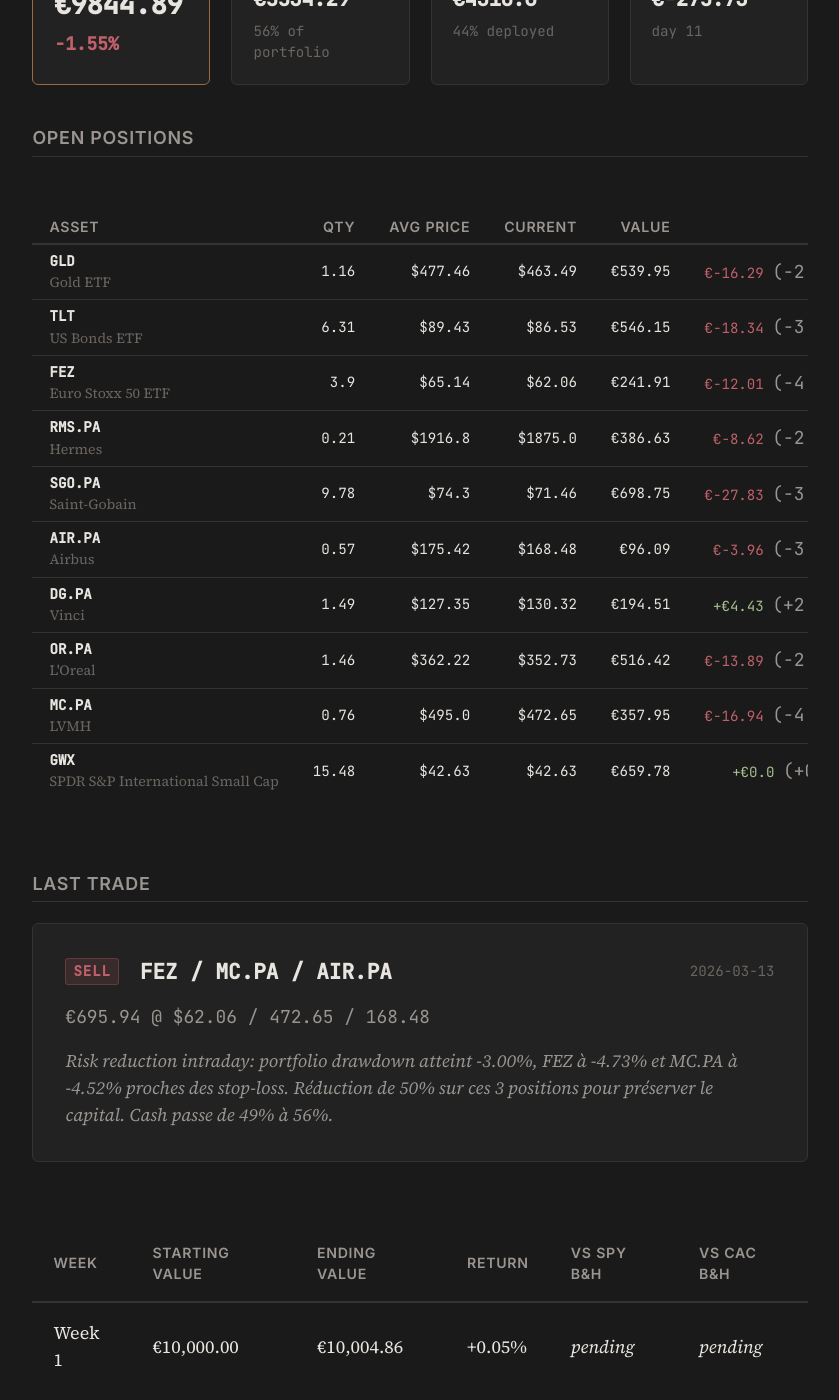
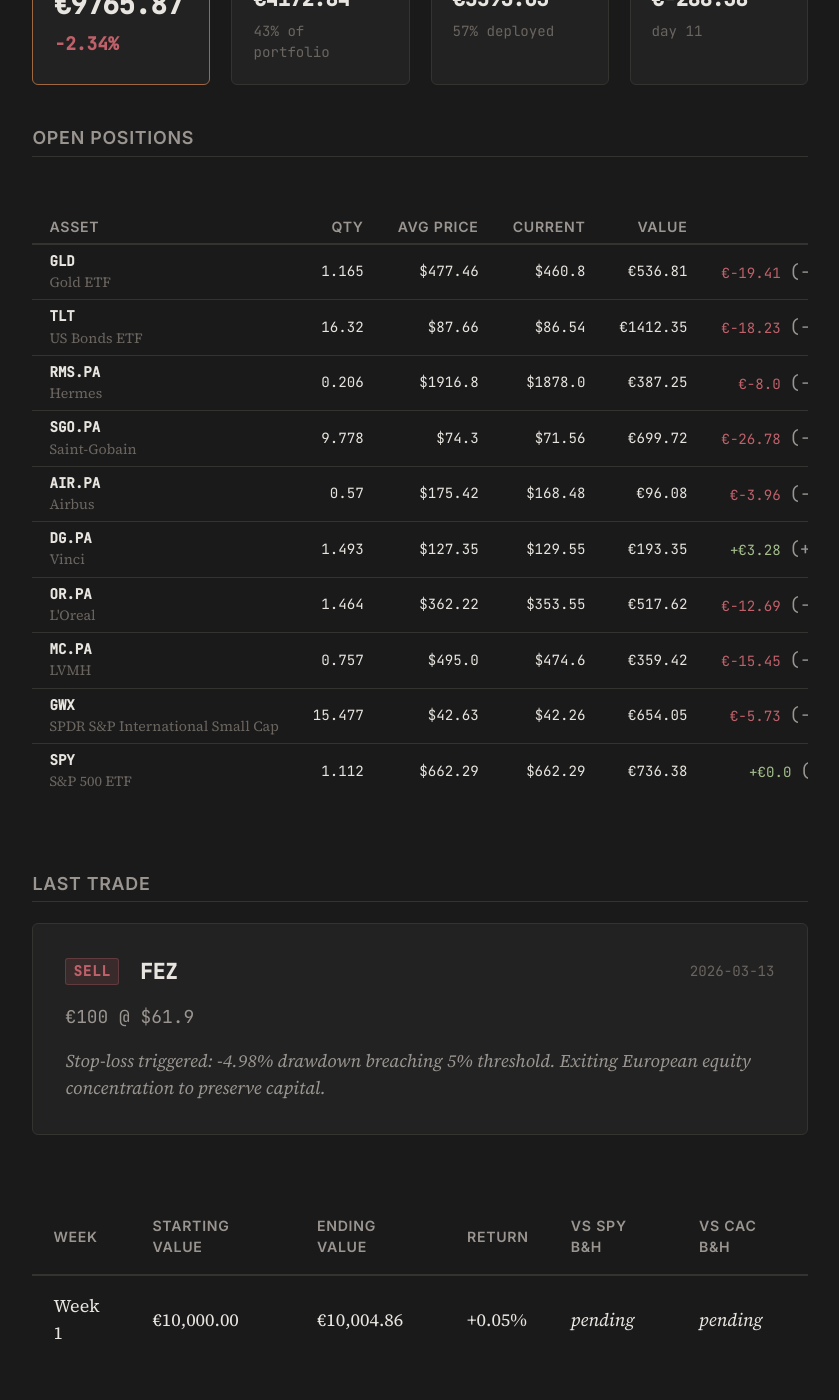
Before and after one commit to Alm0stSurely/alm0stsurely.github.io, a Jekyll site: the page built from trading.md, in a window 1280 px wide and 1400 px high, scrolled down 1234 px. Shown: the whole window, without its empty margins (220-1059 px from the left). Built offline with Jekyll 4.4.1, drawn with Linux system fonts in a browser that asks for light colours; some of the changed text lies outside the part shown.

```diff
--- a/_data/portfolio.json
+++ b/_data/portfolio.json
@@ -1,74 +1,63 @@
 {
-  "last_updated": "2026-03-13T16:35:00",
+  "last_updated": "2026-03-13T21:06:09",
   "starting_capital": 10000.00,
-  "cash": 5534.29,
-  "total_value": 9844.89,
-  "total_return_pct": -1.55,
-  "total_realized_pnl": -275.73,
+  "cash": 4172.84,
+  "total_value": 9765.87,
+  "total_return_pct": -2.34,
+  "total_realized_pnl": -288.38,
   "days_active": 11,
   "positions": [
     {
       "ticker": "GLD",
       "name": "Gold ETF",
-      "quantity": 1.16,
+      "quantity": 1.165,
       "avg_price": 477.46,
-      "current_price": 463.49,
-      "market_value": 539.95,
-      "pnl": -16.29,
-      "pnl_pct": -2.93,
-      "allocation_pct": 5.48
+      "current_price": 460.80,
+      "market_value": 536.81,
+      "pnl": -19.41,
+      "pnl_pct": -3.49,
+      "allocation_pct": 5.50
     },
     {
       "ticker": "TLT",
       "name": "US Bonds ETF",
-      "quantity": 6.31,
-      "avg_price": 89.43,
-      "current_price": 86.53,
-      "market_value": 546.15,
-      "pnl": -18.34,
-      "pnl_pct": -3.24,
-      "allocation_pct": 5.55
-    },
-    {
-      "ticker": "FEZ",
-      "name": "Euro Stoxx 50 ETF",
-      "quantity": 3.90,
-      "avg_price": 65.14,
-      "current_price": 62.06,
-      "market_value": 241.91,
-      "pnl": -12.01,
-      "pnl_pct": -4.73,
-      "allocation_pct": 2.46
+      "quantity": 16.32,
+      "avg_price": 87.66,
+      "current_price": 86.54,
+      "market_value": 1412.35,
+      "pnl": -18.23,
+      "pnl_pct": -1.27,
+      "allocation_pct": 14.46
     },
     {
       "ticker": "RMS.PA",
       "name": "Hermes",
-      "quantity": 0.21,
+      "quantity": 0.206,
       "avg_price": 1916.80,
-      "current_price": 1875.00,
-      "market_value": 386.63,
-      "pnl": -8.62,
-      "pnl_pct": -2.18,
-      "allocation_pct": 3.93
+      "current_price": 1878.00,
+      "market_value": 387.25,
+      "pnl": -8.00,
+      "pnl_pct": -2.02,
+      "allocation_pct": 3.97
     },
     {
       "ticker": "SGO.PA",
       "name": "Saint-Gobain",
-      "quantity": 9.78,
+      "quantity": 9.778,
       "avg_price": 74.30,
-      "current_price": 71.46,
-      "market_value": 698.75,
-      "pnl": -27.83,
-      "pnl_pct": -3.82,
-      "allocation_pct": 7.10
+      "current_price": 71.56,
+      "market_value": 699.72,
+      "pnl": -26.78,
+      "pnl_pct": -3.69,
+      "allocation_pct": 7.17
     },
     {
       "ticker": "AIR.PA",
       "name": "Airbus",
-      "quantity": 0.57,
+      "quantity": 0.570,
       "avg_price": 175.42,
       "current_price": 168.48,
-      "market_value": 96.09,
+      "market_value": 96.08,
       "pnl": -3.96,
       "pnl_pct": -3.96,
       "allocation_pct": 0.98
@@ -76,54 +65,65 @@
     {
       "ticker": "DG.PA",
       "name": "Vinci",
-      "quantity": 1.49,
+      "quantity": 1.493,
       "avg_price": 127.35,
-      "current_price": 130.32,
-      "market_value": 194.51,
-      "pnl": 4.43,
-      "pnl_pct": 2.34,
+      "current_price": 129.55,
+      "market_value": 193.35,
+      "pnl": 3.28,
+      "pnl_pct": 1.73,
       "allocation_pct": 1.98
     },
     {
       "ticker": "OR.PA",
       "name": "L'Oreal",
-      "quantity": 1.46,
+      "quantity": 1.464,
       "avg_price": 362.22,
-      "current_price": 352.73,
-      "market_value": 516.42,
-      "pnl": -13.89,
-      "pnl_pct": -2.62,
-      "allocation_pct": 5.25
+      "current_price": 353.55,
+      "market_value": 517.62,
+      "pnl": -12.69,
+      "pnl_pct": -2.39,
+      "allocation_pct": 5.30
     },
     {
       "ticker": "MC.PA",
       "name": "LVMH",
-      "quantity": 0.76,
+      "quantity": 0.757,
       "avg_price": 495.00,
-      "current_price": 472.65,
-      "market_value": 357.95,
-      "pnl": -16.94,
-      "pnl_pct": -4.52,
-      "allocation_pct": 3.64
+      "current_price": 474.60,
+      "market_value": 359.42,
+      "pnl": -15.45,
+      "pnl_pct": -4.12,
+      "allocation_pct": 3.68
     },
     {
       "ticker": "GWX",
       "name": "SPDR S&P International Small Cap",
-      "quantity": 15.48,
+      "quantity": 15.477,
       "avg_price": 42.63,
-      "current_price": 42.63,
-      "market_value": 659.78,
+      "current_price": 42.26,
+      "market_value": 654.05,
+      "pnl": -5.73,
+      "pnl_pct": -0.87,
+      "allocation_pct": 6.70
+    },
+    {
+      "ticker": "SPY",
+      "name": "S&P 500 ETF",
+      "quantity": 1.112,
+      "avg_price": 662.29,
+      "current_price": 662.29,
+      "market_value": 736.38,
       "pnl": 0.00,
       "pnl_pct": 0.00,
-      "allocation_pct": 6.70
+      "allocation_pct": 7.54
     }
   ],
   "last_trade": {
     "date": "2026-03-13",
-    "ticker": "FEZ / MC.PA / AIR.PA",
+    "ticker": "FEZ",
     "action": "sell",
-    "price": 62.06 / 472.65 / 168.48,
-    "amount": 695.94,
-    "reasoning": "Risk reduction intraday: portfolio drawdown atteint -3.00%, FEZ à -4.73% et MC.PA à -4.52% proches des stop-loss. Réduction de 50% sur ces 3 positions pour préserver le capital. Cash passe de 49% à 56%."
+    "price": 61.90,
+    "amount": 100,
+    "reasoning": "Stop-loss triggered: -4.98% drawdown breaching 5% threshold. Exiting European equity concentration to preserve capital."
   }
 }
```
Also changed, not shown: _posts/2026-03-15-the-double-lookup-tax-hashmap-anti-pattern.md (added, +162 -0 lines).
